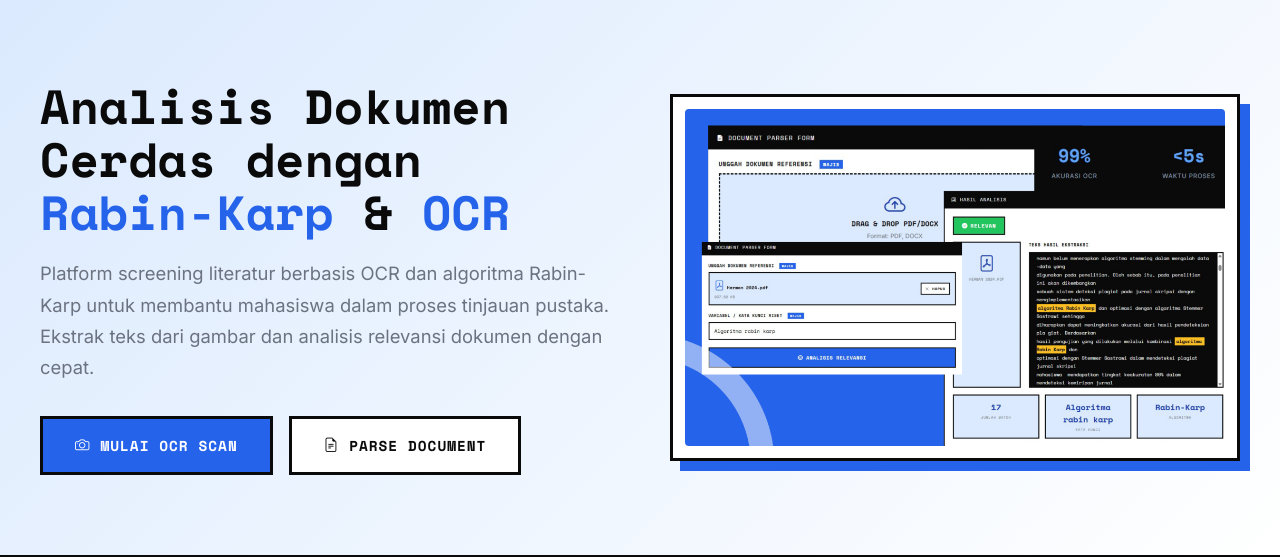
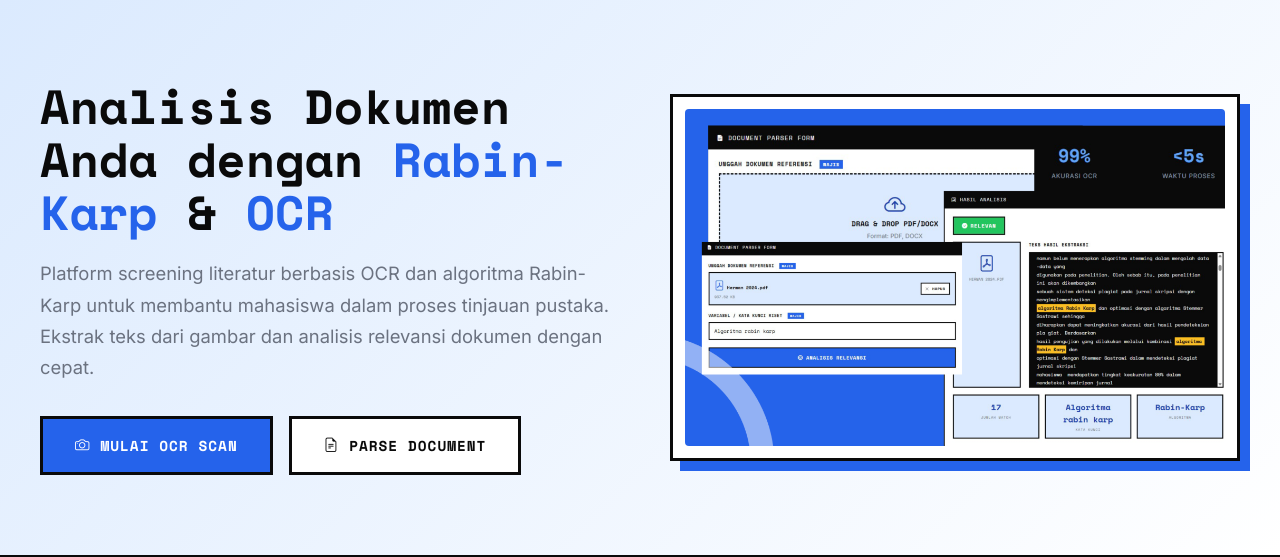
Before and after one commit to dimasu21/Netra, a Flask app: page / in a window 1280 px wide. Shown: the part 62-619 px from the top of the page. Run offline with Flask 3, Linux system fonts and the light colour scheme; some libraries are stand-ins or nearby versions.

Commit message:
update text

```diff
--- a/static/js/translations.js
+++ b/static/js/translations.js
@@ -17,7 +17,7 @@ const translations = {
         'nav.logout': 'Logout',
 
         // Hero
-        'hero.title': 'Analisis Dokumen Cerdas dengan',
+        'hero.title': 'Analisis Dokumen Anda dengan',
         'hero.rabinkarp': 'Rabin-Karp',
         'hero.ocr': 'OCR',
         'hero.description': 'Platform screening literatur berbasis OCR dan algoritma Rabin-Karp untuk membantu mahasiswa dalam proses tinjauan pustaka. Ekstrak teks dari gambar dan analisis relevansi dokumen dengan cepat.',
--- a/templates/index.html
+++ b/templates/index.html
@@ -21,8 +21,8 @@
         crossorigin="anonymous"></script>
 
     <!-- Primary Meta Tags -->
-    <title>NETRA | Analisis Dokumen Cerdas dengan OCR & Rabin-Karp</title>
-    <meta name="title" content="NETRA | Analisis Dokumen Cerdas dengan OCR & Rabin-Karp">
+    <title>NETRA | Analisis Dokumen Anda dengan OCR & Rabin-Karp</title>
+    <meta name="title" content="NETRA | Analisis Dokumen Anda dengan OCR & Rabin-Karp">
     <meta name="description"
         content="Platform screening literatur berbasis OCR dan algoritma Rabin-Karp untuk membantu mahasiswa dalam proses tinjauan pustaka. Ekstrak teks dari gambar dan analisis relevansi dokumen dengan cepat.">
     <meta name="keywords"
@@ -46,7 +46,7 @@
     <!-- Open Graph / Facebook -->
     <meta property="og:type" content="website">
     <meta property="og:url" content="https://netraku.my.id/">
-    <meta property="og:title" content="NETRA | Analisis Dokumen Cerdas dengan OCR & Rabin-Karp">
+    <meta property="og:title" content="NETRA | Analisis Dokumen Anda dengan OCR & Rabin-Karp">
     <meta property="og:description"
         content="Platform screening literatur berbasis OCR dan algoritma Rabin-Karp untuk membantu mahasiswa dalam proses tinjauan pustaka.">
     <meta property="og:image" content="https://netraku.my.id/static/img/og-image.png">
@@ -63,7 +63,7 @@
     <!-- Twitter -->
     <meta name="twitter:card" content="summary_large_image">
     <meta name="twitter:url" content="https://netraku.my.id/">
-    <meta name="twitter:title" content="NETRA | Analisis Dokumen Cerdas dengan OCR & Rabin-Karp">
+    <meta name="twitter:title" content="NETRA | Analisis Dokumen Anda dengan OCR & Rabin-Karp">
     <meta name="twitter:description"
         content="Platform screening literatur berbasis OCR dan algoritma Rabin-Karp untuk membantu mahasiswa dalam proses tinjauan pustaka.">
     <meta name="twitter:image" content="https://netraku.my.id/static/img/og-image.png">
@@ -1675,7 +1675,7 @@
         <div class="hero-container">
             <div class="hero-content">
                 <h1>
-                    <span data-i18n="hero.title">Analisis Dokumen Cerdas dengan</span>
+                    <span data-i18n="hero.title">Analisis Dokumen Anda dengan</span>
                     <span class="highlight" data-i18n="hero.rabinkarp">Rabin-Karp</span> &
                     <span class="highlight" data-i18n="hero.ocr">OCR</span>
                 </h1>
```
